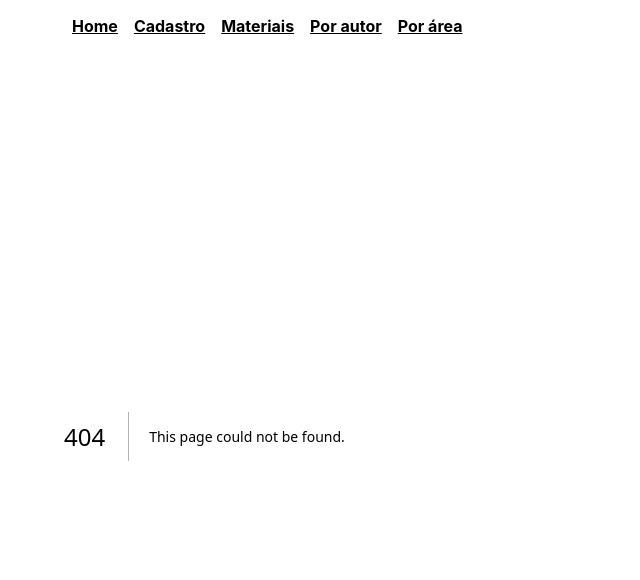
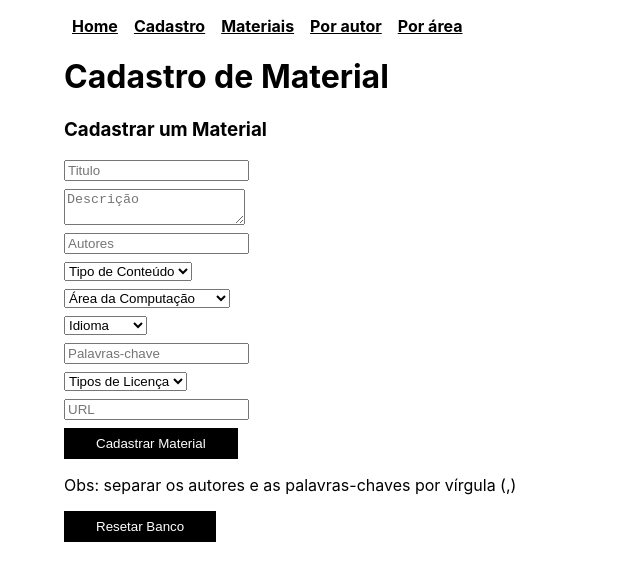
Before and after one commit to ufjf-getsi/edukb, a Next.js app: page /materiais/cadastro in a window 1280 px wide. Before the commit this address had no page. Shown: the top 580 px of the page, without its empty margins (0-640 px from the left). Built offline with nearby package versions, Linux system fonts and the light colour scheme.

Commit message:
Adiciona página de cadastro

```diff
--- a/src/app/layout.tsx
+++ b/src/app/layout.tsx
@@ -17,7 +17,7 @@ export default function RootLayout({
         <main>
           <nav>
             <Link href="/">Home</Link>
-            <Link href="/cadastro">Cadastro</Link>
+            <Link href="/materiais/cadastro">Cadastro</Link>
             <Link href="/materiais">Materiais</Link>
             <Link href="/materiais/autores">Por autor</Link>
             <Link href="/materiais/areas">Por área</Link>
--- /dev/null
+++ b/src/app/materiais/cadastro/page.tsx
@@ -0,0 +1,13 @@
+// pages/genres/index.jsx
+import ButtonReset from "@/components/ButtonReset";
+import ResgisterMaterial from "@/components/RegisterMaterial";
+
+export default async function MateriasPage() {
+  return (
+    <div>
+      <h1>Cadastro de Material</h1>
+      <ResgisterMaterial />
+      <ButtonReset />
+    </div>
+  );
+}
```
